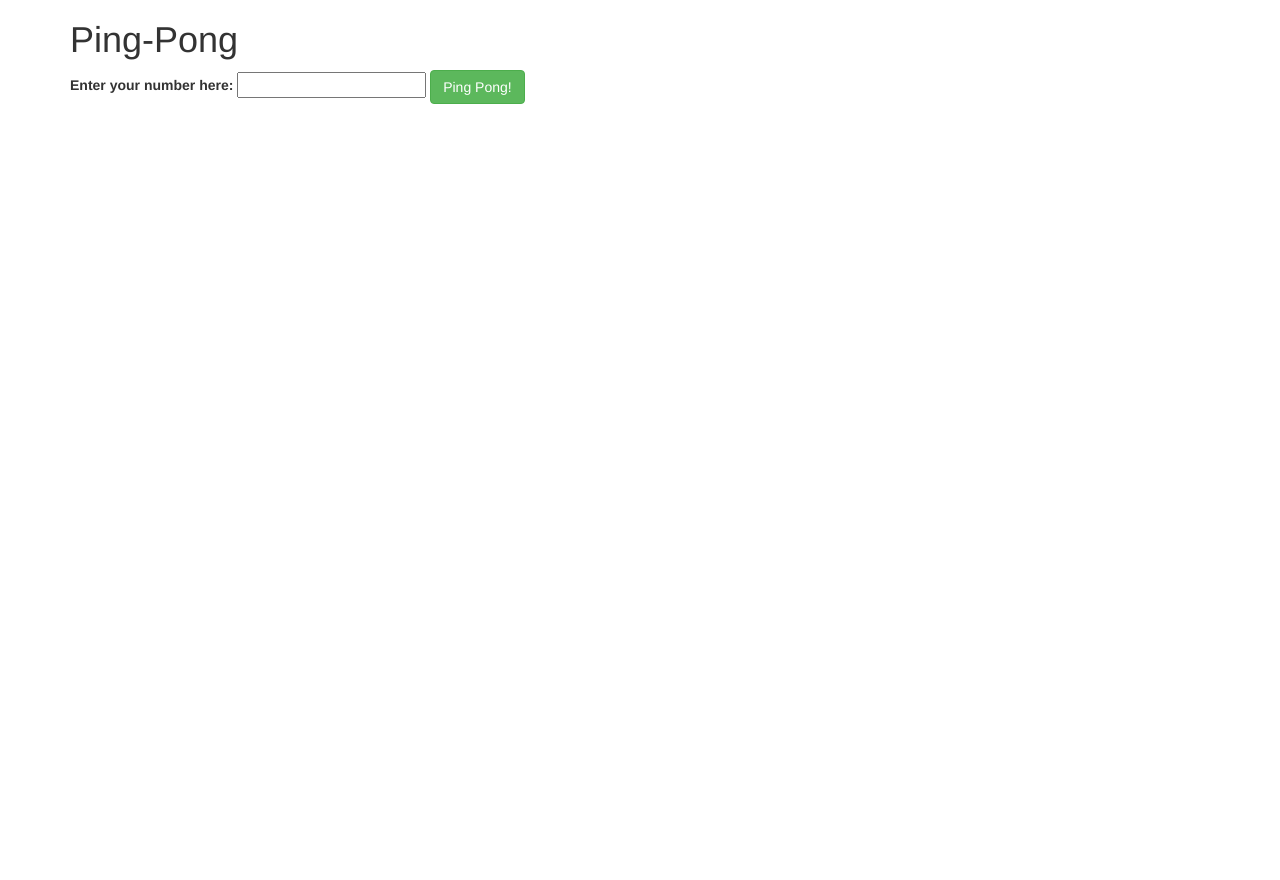
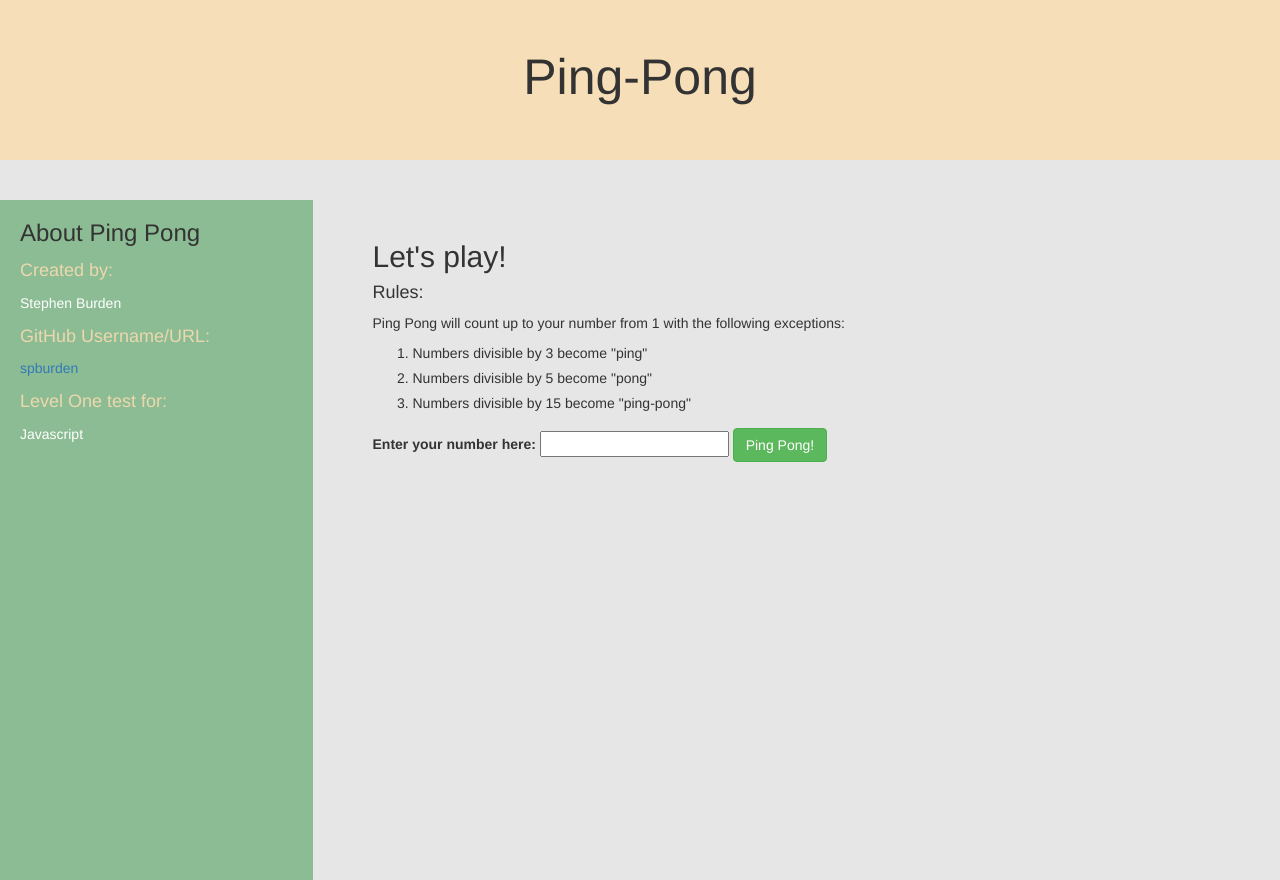
Before and after one commit to spburden/ping-pong, a plain HTML site: page index.html in a window 1280 px wide. Before the commit the page ends 800 px from the top, so only its background shows below. Drawn offline with Linux system fonts and the light colour scheme.

Commit message:
add html content and css to replicate epicodus example

```diff
--- a/css/styles.css
+++ b/css/styles.css
@@ -0,0 +1,36 @@
+body {
+  background-color: #E6E6E6;
+}
+h1 {
+  font-size: 50px;
+  text-align: center;
+  padding: 50px;
+}
+.row {
+height: 100%;
+}
+.banner {
+  background-color: #F6DEB8;
+  height: 160px;
+  margin-top: -20px;
+}
+.sidebar {
+  background-color: #8CBC93;
+  padding-left: 35px;
+  height: 680px;
+}
+.content {
+  padding-top: 20px;
+  padding-left: 60px;
+}
+#result {
+  margin-left: -25px;
+}
+.content ol li {
+  padding-bottom: 5px;
+}
+.sidebar h4 {
+  padding-top: 5px;
+  padding-bottom: 5px;
+  color: #EDD7AE;
+}
--- a/index.html
+++ b/index.html
@@ -9,8 +9,32 @@
     <title>Ping-Pong</title>
   </head>
   <body>
-    <div class="container">
+    <div class="banner">
     <h1>Ping-Pong</h1>
+    </div>
+    <br>
+    <br>
+    <div class="row">
+      <div class="col-xs-3 sidebar">
+        <h3>About Ping Pong</h3>
+        <h4>Created by:</h4>
+        <h5 style="color:white">Stephen Burden</h5>
+        <h4>GitHub Username/URL:</h4>
+        <a href="https://github.com/spburden/"><h5>spburden</h5></a>
+        <h4>Level One test for:</h4>
+        <h5 style="color:white">Javascript</h5>
+      </div>
+      <div class="col-xs-9 content">
+        <h2>Let's play!</h2>
+        <h4>Rules:</h4>
+        <p>
+          Ping Pong will count up to your number from 1 with the following exceptions:
+        </p>
+        <ol>
+          <li>Numbers divisible by 3 become "ping"</li>
+          <li>Numbers divisible by 5 become "pong"</li>
+          <li>Numbers divisible by 15 become "ping-pong"</li>
+        </ol>
         <form class="" action="index.html" method="post">
           <label for="">Enter your number here:</label>
           <input type="number" min="1" required>
@@ -19,5 +43,6 @@
         <ul id="result">
         </ul>
       </div>
+    </div>
   </body>
 </html>
--- a/js/scripts.js
+++ b/js/scripts.js
@@ -33,7 +33,6 @@ $(function() {
    //alert(inputNumber);
    //console.log(pingPong(inputNumber));
    //console.log(outputs);
-
     pingPongList();
 
   });
```
Lines whose indentation alone changed are shown as unchanged.
